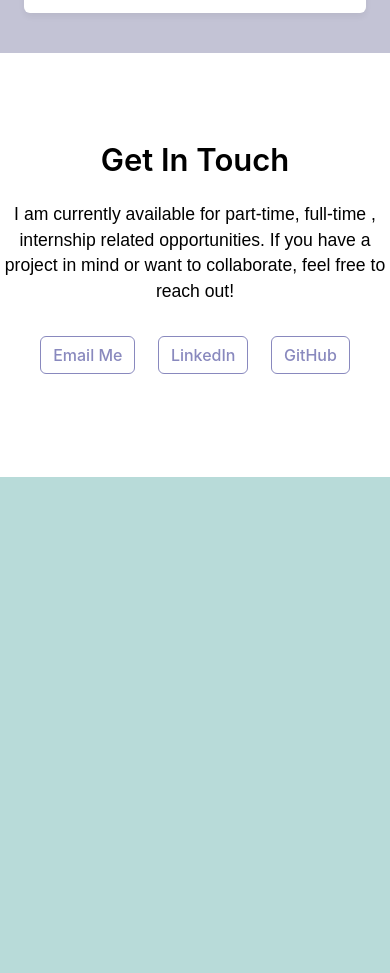
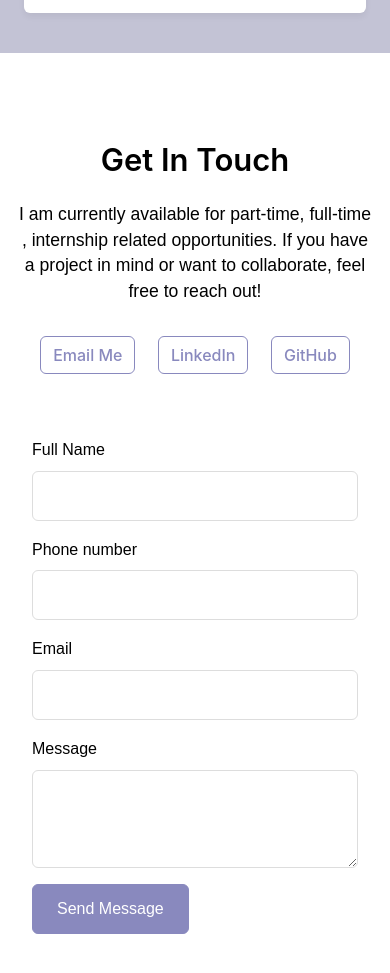
Before and after one commit to picker770/developer-portfolio, a plain HTML site: page index.html in a window 390 px wide. Shown: the part 3251-4224 px from the top of the page. Before the commit the page ends 3728 px from the top, so only its background shows below. Drawn offline with nearby package versions, Linux system fonts and the light colour scheme.

Commit message:
added a contact form within contact section and styled it responsively , and test with lighthouse

```diff
--- a/assets/css/style.css
+++ b/assets/css/style.css
@@ -257,3 +257,25 @@ h1, h2, h3, h4, h5, h6 {
     color: var(--white);
     transform: translate(-2px);
 }
+
+
+/* Form styles */
+
+.form-label {
+    font-family: var(--secondary-font);
+    font-weight: 500;
+    margin-bottom: 0.5rem;
+    color: var(--secondary-color);
+}
+
+.form-control {
+    border: 1px solid #ddd;
+    padding: 0.75rem;
+    font-family: var(--primary-color);
+    transition: var(--cool-gray) 0.3s ease;
+}
+
+.form-control:focus {
+    border-color: var(--primary-color);
+    box-shadow: 0 0 0 0.2rem rgba(137, 137, 190, 0.25);
+}
--- a/index.html
+++ b/index.html
@@ -176,13 +176,13 @@
      <!-- Contact Section -->
 
      <footer id="contact" class="container">
-      <div class="row justify-content-center">
+      <div class="row justify-content-center px-3">
         <div class="col-12 text-center my-4">
           <h2 class="display-5">Get In Touch</h2>
           <p class="mt-4">
             I am currently available for part-time, full-time , internship related opportunities. If you have a project in mind or want to collaborate, feel free to reach out!
           </p>
-          <div>
+          <div class="mb-4">
             <a href="mailto:abc.email@portfolio.com" class="btn btn-outline-primary me-2">
               Email Me
             </a>
@@ -194,6 +194,31 @@
             </a>
           </div>
         </div>
+
+        <!-- Contact Form -->
+         <div class="col-12 col-md-10 col-lg-8 mb-4">
+           <from class="row g-3 px-3">
+            <div class="col-lg-4">
+             <label for="full-name" class="form-label">Full Name</label>
+             <input type="text" class="form-control" id="full-name" required>
+             </div>
+             <div class="col-lg-4">
+             <label for="phonenumber" class="form-label">Phone number</label>
+             <input type="tel" class="form-control" id="phonenumber">
+             </div>
+             <div class="col-lg-4">
+             <label for="email" class="form-label">Email</label>
+             <input type="email" class="form-control" id="email" required>
+             </div>
+             <div class="col-12">
+             <label for="message" class="form-label">Message</label>
+             <textarea class="form-control" id="message" rows="3" required></textarea>
+             </div>
+             <div class="col-12">
+               <button type="submit" class="btn btn-primary custom-button">Send Message</button>
+             </div>
+           </from>
+         </div>
       </div>
      </footer>
 
```
